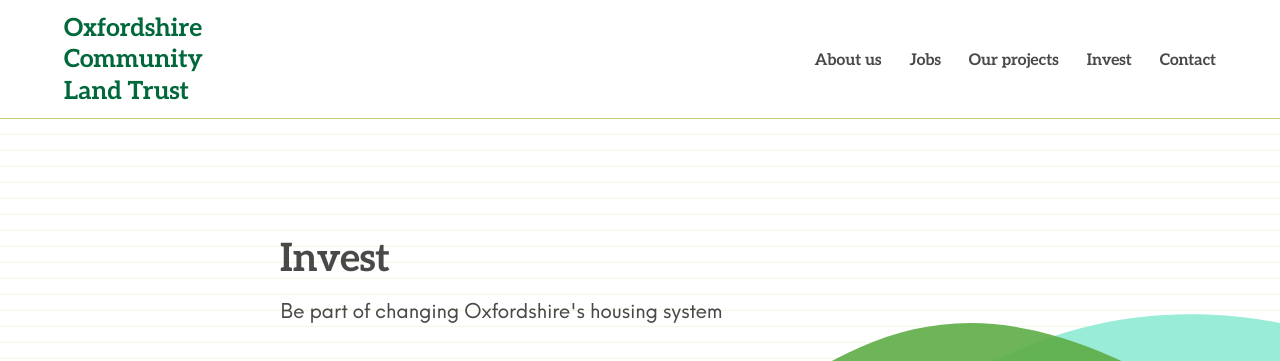
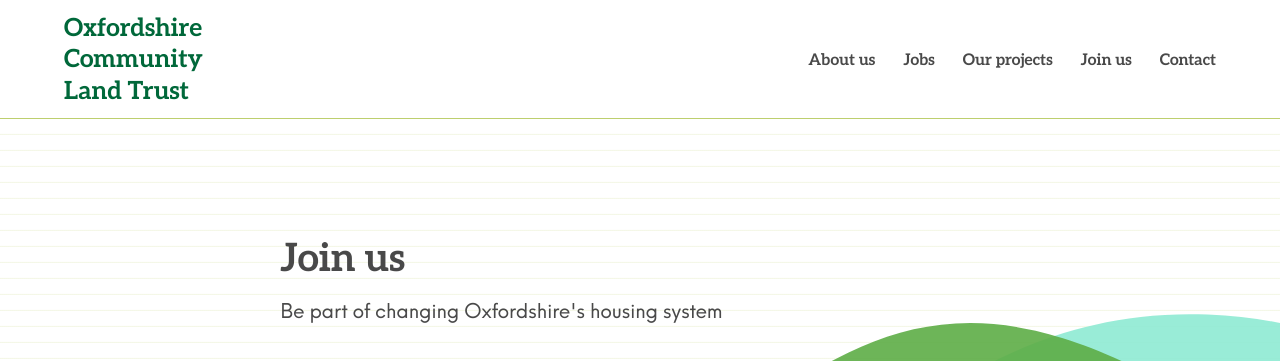
Before and after one commit to johnpuddephatt/oclt, a Jekyll site: the page built from _pages/invest.md, in a window 1280 px wide. Shown: the top 361 px of the page. Built offline with Jekyll 4.4.1, drawn with Linux system fonts in a browser that asks for light colours.

Commit message:
Update from Forestry.io Charlie Fisher updated _pages/invest.md

```diff
--- a/_pages/invest.md
+++ b/_pages/invest.md
@@ -1,6 +1,6 @@
 ---
 layout: page
-title: Invest
+title: Join us
 subtitle: Be part of changing Oxfordshire's housing system
 
 ---
```
